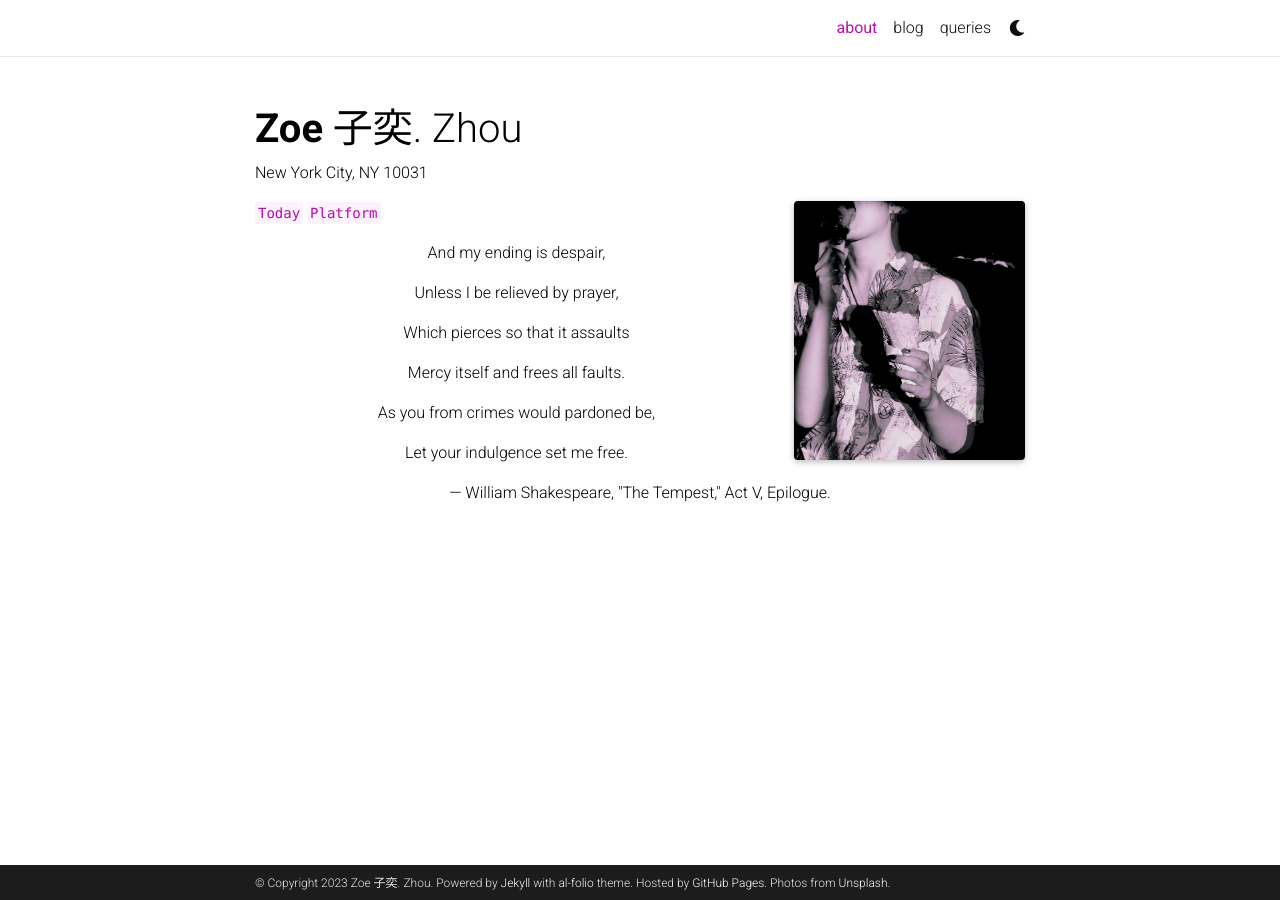
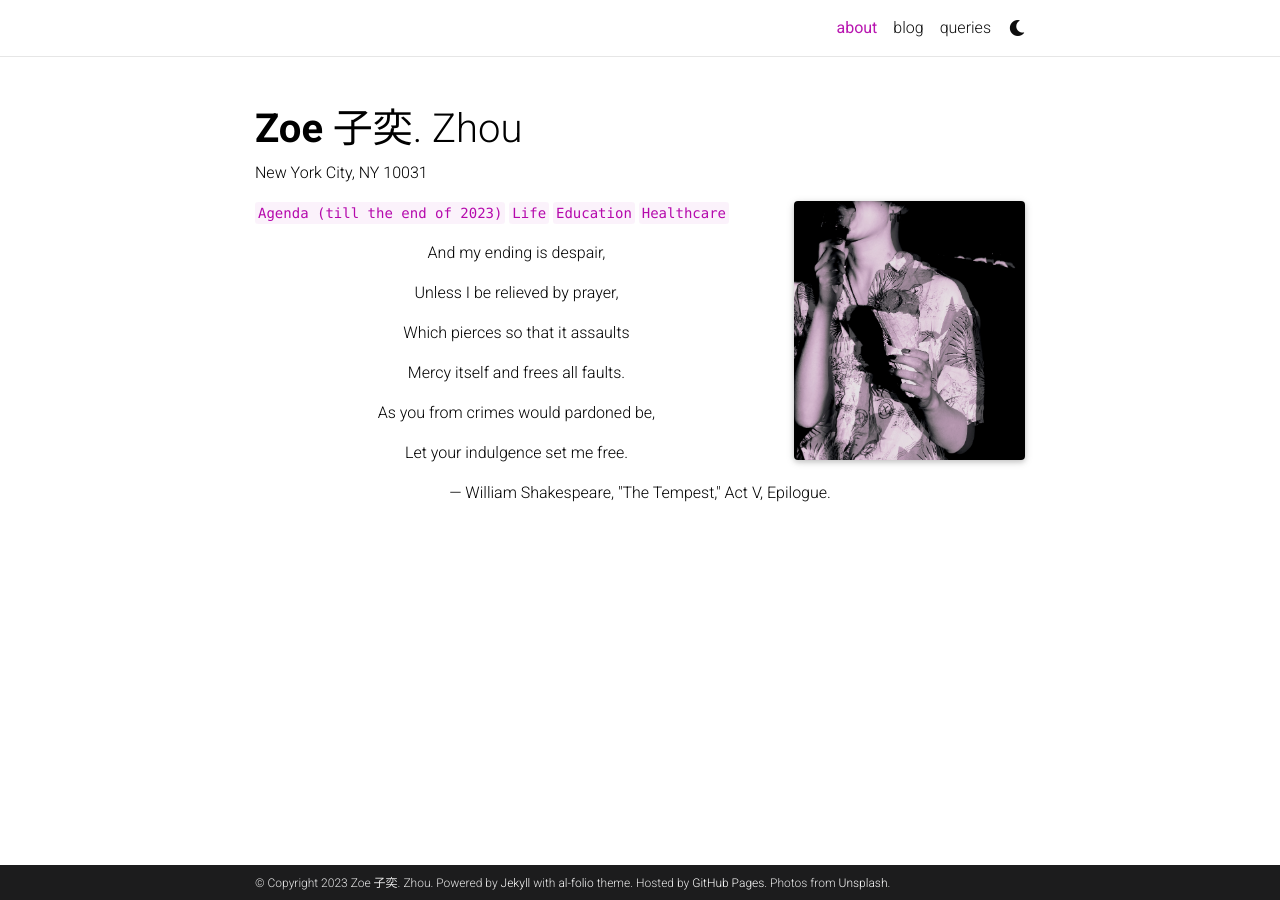
Before and after one commit to Zoewhat/Zoewhat.github.io, a Jekyll site: the page built from _pages/about.md, in a window 1280 px wide. Built offline with Jekyll 4.4.1, drawn with Linux system fonts in a browser that asks for light colours; full-size pictures stand in for the smaller copies a plugin makes; comment, search, counter and statistics services are not loaded; a style sheet for code colours, icons or effects is not loaded.

Commit message:
Update about.md

```diff
--- a/_pages/about.md
+++ b/_pages/about.md
@@ -13,7 +13,7 @@ profile:
 
 ---
 
-[`Today`](https://brook-smash-1a0.notion.site/Maintenance-43e222f3a13c417b97b777d3f479b9f8?pvs=4) [`Platform`](https://brook-smash-1a0.notion.site/b5219ebfc9994963ab06013b655a88e9?pvs=4)
+[`Agenda (till the end of 2023)`](https://brook-smash-1a0.notion.site/Log-43e222f3a13c417b97b777d3f479b9f8) [`Life`](https://brook-smash-1a0.notion.site/A-Life-5d091e1b1f1a4468807f1d22b9df0953) [`Education`](https://brook-smash-1a0.notion.site/Education-f6206a2ceffc48e08ecc24d6c44c19b9) [`Healthcare`](https://brook-smash-1a0.notion.site/Healthcare-8a762fdc3eb94631b0902ee34dd1c071)
 
 <div align="center">
 
```
